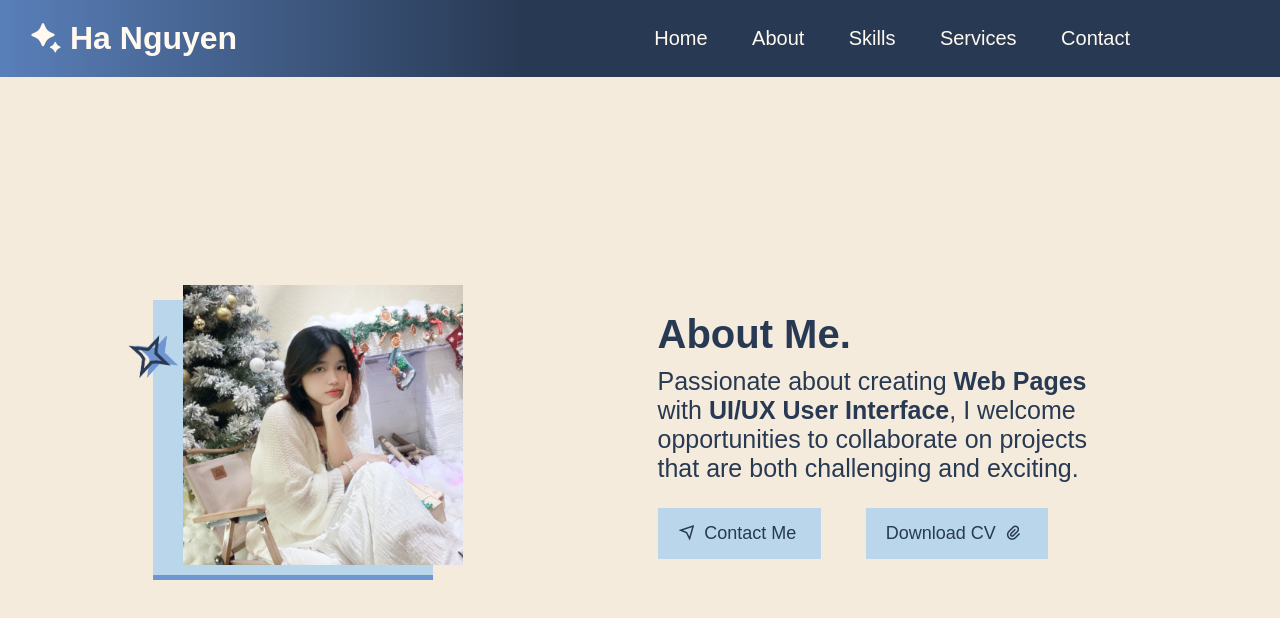
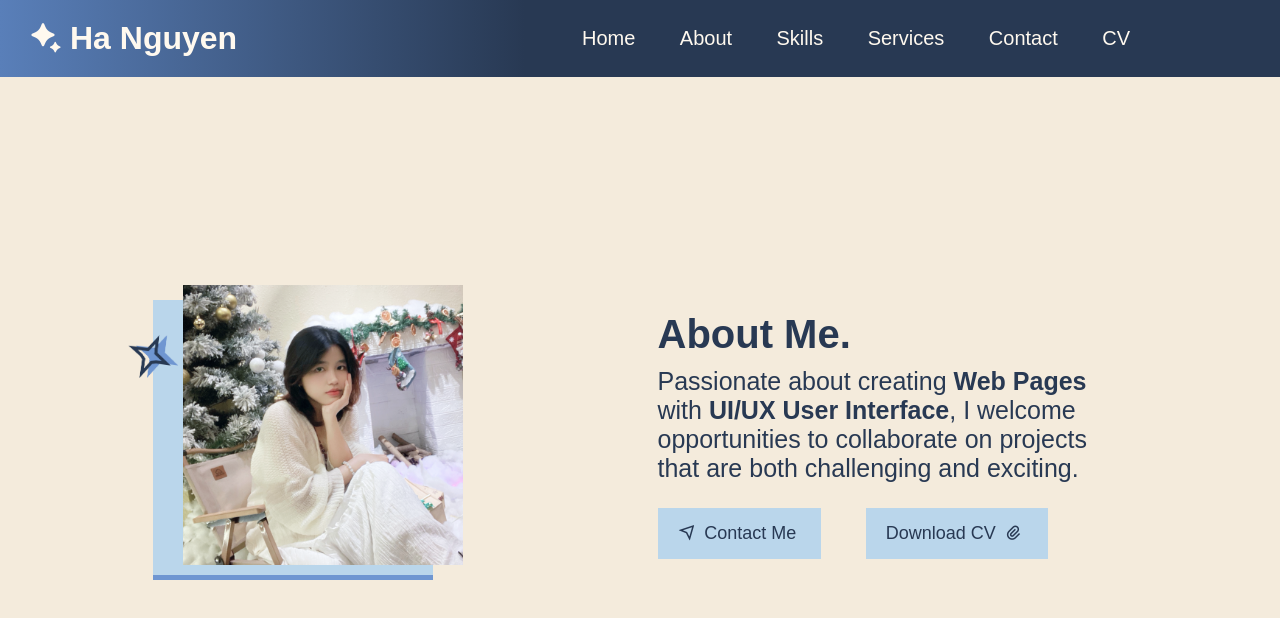
Before and after one commit to hanguyen2403/hanguyen2403.github.io, a plain HTML site: page about-me.html in a window 1280 px wide. Drawn offline with nearby package versions, Linux system fonts and the light colour scheme; a web font is replaced by a local one.

Commit message:
Add menu for CV

```diff
--- a/about-me.html
+++ b/about-me.html
@@ -20,6 +20,7 @@
             <a href="skills.html" class="nav--bar--skills">Skills</a>
             <a href="services.html" class="nav--bar--projects">Services</a>
             <a href="contact.html" class="nav--bar--contact">Contact</a>
+            <a href="responsive-portfolio-bootstrap.html" class="nav--bar--contact">CV</a>
         </div>
     </header>
     <main class="main">
```
Also changed, not shown: contact.html (+1 -0 lines), services.html (+1 -0 lines), skills.html (+1 -0 lines).
